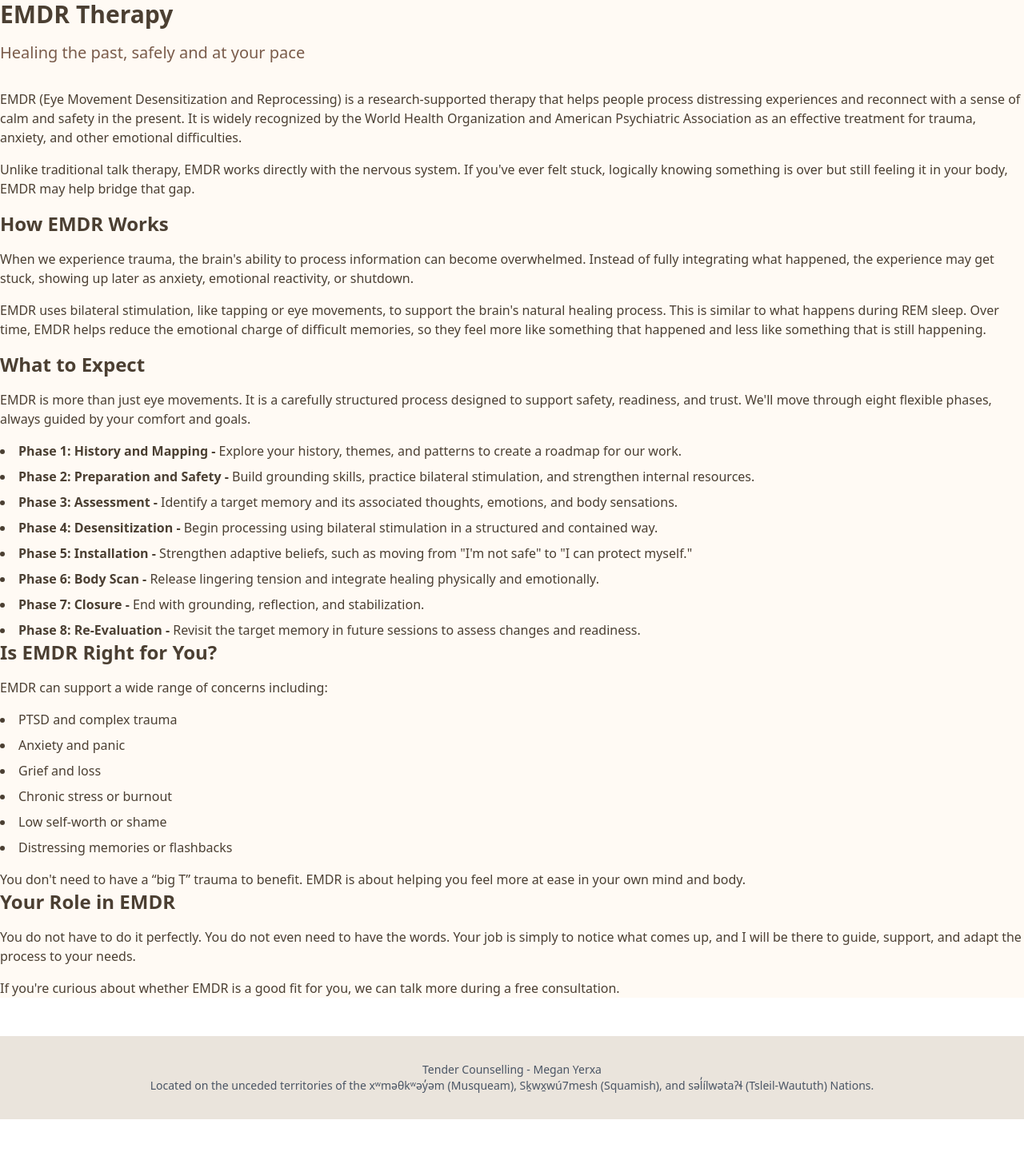
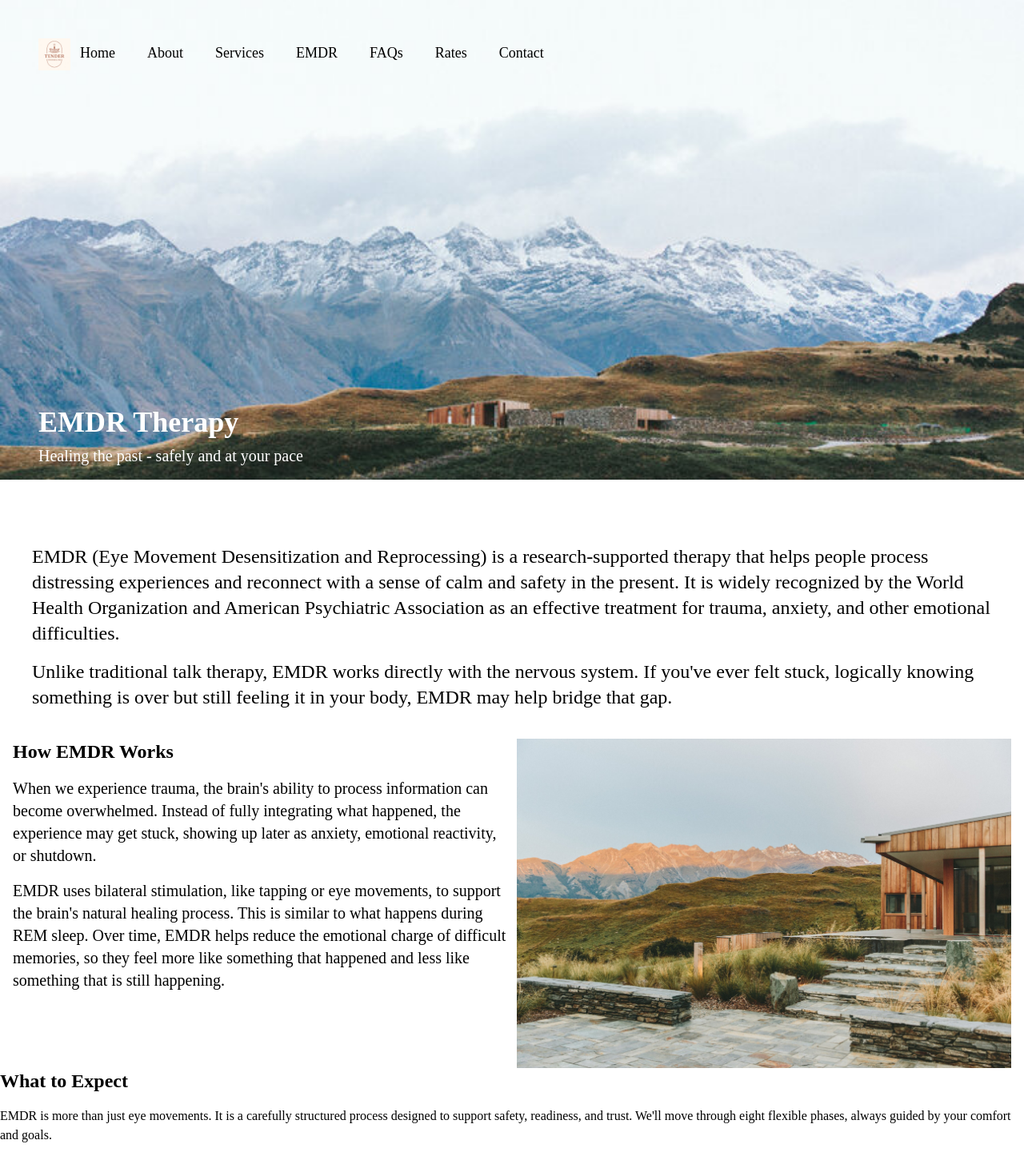
Before and after one commit to alexcoticehn/tender-ui, a Next.js app: page /emdr in a window 1280 px wide. Shown: the top 1451 px of the page at 80% size. Before the commit the page ends 1400 px from the top, so only its background shows below. Built offline with nearby package versions, Linux system fonts and the light colour scheme.

Commit message:
start off on emdr page

```diff
--- a/src/app/emdr/page.tsx
+++ b/src/app/emdr/page.tsx
@@ -1,19 +1,33 @@
+import Header from "@/components/header";
+import Image from "next/image";
+
 export default function EMDRTherapy() {
   return (
-    <div className="min-h-screen bg-[#fffaf4] text-[#4b3f32] font-sans">
-        <section>
-          <h1 className="text-3xl font-semibold mb-4">EMDR Therapy</h1>
-          <p className="text-xl text-[#7a5c4b] mb-8">Healing the past, safely and at your pace</p>
-
+    <div className="min-h-screen text-black font-serif">
+      <div className="mx-auto px-4 py-4 flex flex-col md:ml-auto bg-[url(/images/emdr_background.jpg)] bg-cover bg-center bg-size-75 min-h-150 pointer-events-none">
+          <div className="relative flex flex-row">
+          <Header />
+          </div>
+          <div className="relative inset-0 flex flex-col justify-end text-white px-4 sm:px-6 lg:px-8 pointer-events-none font-serif bottom-4 text-left mt-auto">
+            <h1 className="text-4xl font-bold mb-2">EMDR Therapy</h1>
+            <p className="text-xl">Healing the past - safely and at your pace</p>
+          </div>
+      </div>
+        <div className="mx-10 pt-20 text-2xl">
           <p className="mb-4">EMDR (Eye Movement Desensitization and Reprocessing) is a research-supported therapy that helps people process distressing experiences and reconnect with a sense of calm and safety in the present. It is widely recognized by the World Health Organization and American Psychiatric Association as an effective treatment for trauma, anxiety, and other emotional difficulties.</p>
           <p className="mb-4">Unlike traditional talk therapy, EMDR works directly with the nervous system. If you&apos;ve ever felt stuck, logically knowing something is over but still feeling it in your body, EMDR may help bridge that gap.</p>
-        </section>
+        </div>
 
-        <section>
+        <div className="grid md:grid-cols-2 pt-5 gap-3 mx-4">
+          <div className="flex flex-col">
           <h2 className="text-2xl font-semibold mb-4">How EMDR Works</h2>
-          <p className="mb-4">When we experience trauma, the brain&apos;s ability to process information can become overwhelmed. Instead of fully integrating what happened, the experience may get stuck, showing up later as anxiety, emotional reactivity, or shutdown.</p>
-          <p className="mb-4">EMDR uses bilateral stimulation, like tapping or eye movements, to support the brain&apos;s natural healing process. This is similar to what happens during REM sleep. Over time, EMDR helps reduce the emotional charge of difficult memories, so they feel more like something that happened and less like something that is still happening.</p>
-        </section>
+          <p className="mb-4 text-xl">When we experience trauma, the brain&apos;s ability to process information can become overwhelmed. Instead of fully integrating what happened, the experience may get stuck, showing up later as anxiety, emotional reactivity, or shutdown.</p>
+          <p className="mb-4 text-xl">EMDR uses bilateral stimulation, like tapping or eye movements, to support the brain&apos;s natural healing process. This is similar to what happens during REM sleep. Over time, EMDR helps reduce the emotional charge of difficult memories, so they feel more like something that happened and less like something that is still happening.</p>
+          </div>
+          <div className="flex flex-col">
+            <Image src="/images/emdr_process.jpeg" alt="" width={500} height={500} className="object-cover w-full" />
+          </div>
+        </div>
 
         <section>
           <h2 className="text-2xl font-semibold mb-4">What to Expect</h2>
--- a/src/app/page.tsx
+++ b/src/app/page.tsx
@@ -4,7 +4,7 @@ import Link from "next/link";
 
 export default function Home() {
   return (
-    <div className="min-h-screen text-gray-900 font-sans">
+    <div className="min-h-screen text-gray-900 font-serif">
           <div className="mx-auto px-4 py-4 flex flex-col md:ml-auto bg-[url(/images/hero-trees-cropped_1.png)] bg-cover bg-size-75 min-h-150 pointer-events-none">
           <div className="relative flex flex-row">
           <Header />
```
Also changed, not shown: public/images/emdr_background.jpg (added), public/images/emdr_process.jpeg (added).
